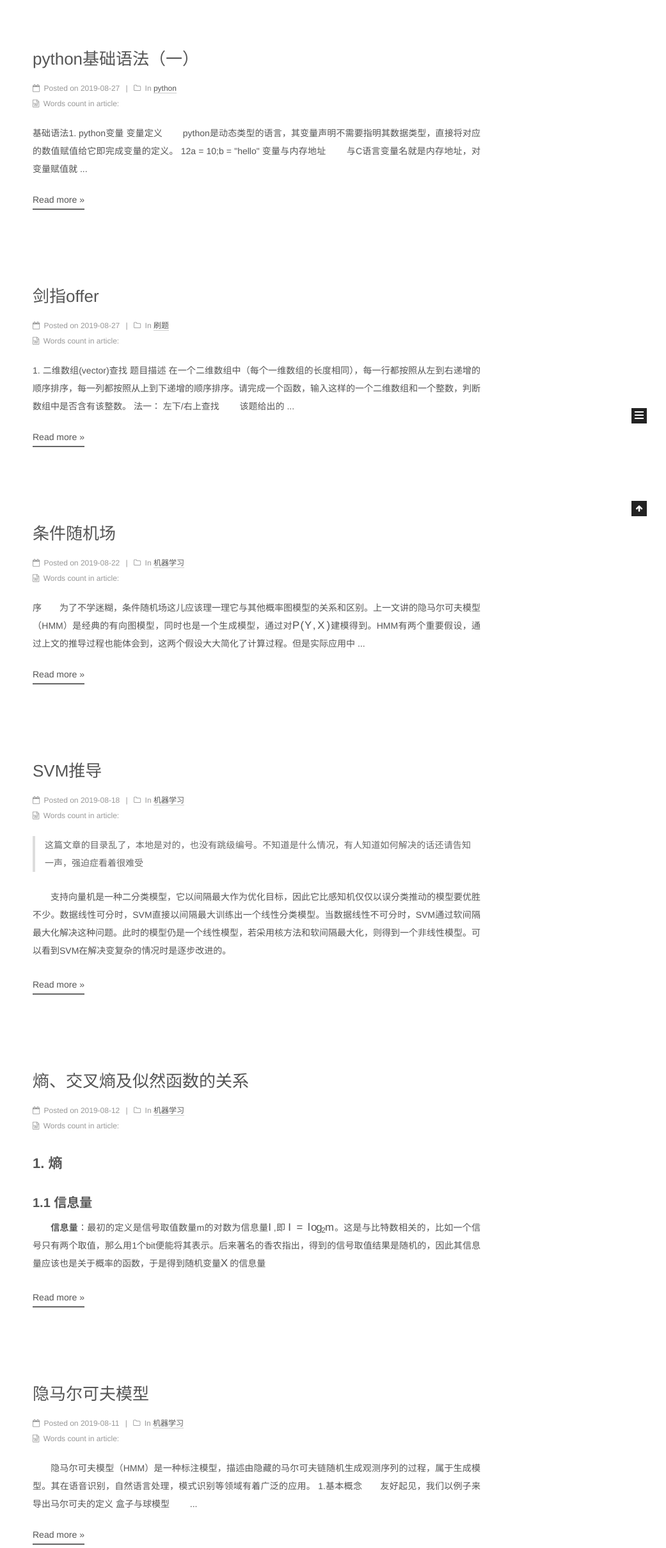
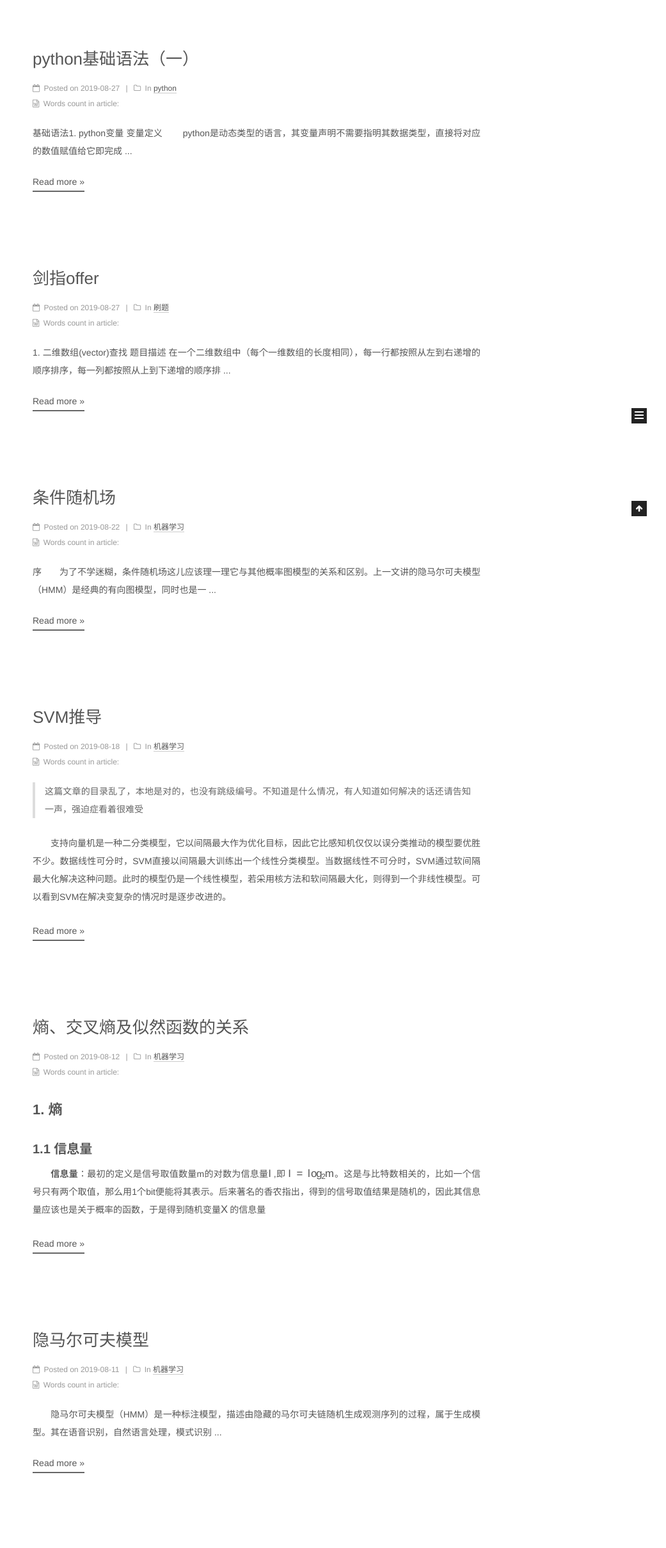
Before and after one commit to brezezee/brezezee.github.io, a plain HTML site: page index.html in a window 1280 px wide. Shown: the part 93-2513 px from the top of the page at 64% size, without its empty margins (239-1280 px from the left). Drawn offline with nearby package versions, Linux system fonts and the light colour scheme; some packages are replaced by stand-ins of ours.

Commit message:
Site updated: 2019-08-28 14:09:42

```diff
--- a/css/main.css
+++ b/css/main.css
@@ -1816,7 +1816,7 @@ pre .javascript .function {
   width: 4px;
   height: 4px;
   border-radius: 50%;
-  background: #3e21a8;
+  background: #f18b04;
 }
 .links-of-blogroll {
   font-size: 13px;
--- a/index.html
+++ b/index.html
@@ -382,12 +382,7 @@
           基础语法1. python变量
 变量定义
 
-&emsp;&emsp;python是动态类型的语言，其变量声明不需要指明其数据类型，直接将对应的数值赋值给它即完成变量的定义。
-12a = 10;b = "hello"
-
-变量与内存地址
-
-&emsp;&emsp;与C语言变量名就是内存地址，对变量赋值就
+&emsp;&emsp;python是动态类型的语言，其变量声明不需要指明其数据类型，直接将对应的数值赋值给它即完成
           ...
           <!--noindex-->
           <div class="post-button text-center">
@@ -557,9 +552,7 @@
           1. 二维数组(vector)查找
 题目描述
 
-在一个二维数组中（每个一维数组的长度相同），每一行都按照从左到右递增的顺序排序，每一列都按照从上到下递增的顺序排序。请完成一个函数，输入这样的一个二维数组和一个整数，判断数组中是否含有该整数。
-法一： 左下/右上查找
-&emsp;&emsp;该题给出的
+在一个二维数组中（每个一维数组的长度相同），每一行都按照从左到右递增的顺序排序，每一列都按照从上到下递增的顺序排
           ...
           <!--noindex-->
           <div class="post-button text-center">
@@ -726,7 +719,7 @@
 
 
 
-          序&emsp;&emsp;为了不学迷糊，条件随机场这儿应该理一理它与其他概率图模型的关系和区别。上一文讲的隐马尔可夫模型（HMM）是经典的有向图模型，同时也是一个生成模型，通过对$P(Y,X)$建模得到。HMM有两个重要假设，通过上文的推导过程也能体会到，这两个假设大大简化了计算过程。但是实际应用中
+          序&emsp;&emsp;为了不学迷糊，条件随机场这儿应该理一理它与其他概率图模型的关系和区别。上一文讲的隐马尔可夫模型（HMM）是经典的有向图模型，同时也是一
           ...
           <!--noindex-->
           <div class="post-button text-center">
@@ -1227,10 +1220,7 @@
 
 
 
-          &emsp;&emsp;隐马尔可夫模型（HMM）是一种标注模型，描述由隐藏的马尔可夫链随机生成观测序列的过程，属于生成模型。其在语音识别，自然语言处理，模式识别等领域有着广泛的应用。
-1.基本概念&emsp;&emsp;友好起见，我们以例子来导出马尔可夫的定义
-
-盒子与球模型&emsp;&emsp;
+          &emsp;&emsp;隐马尔可夫模型（HMM）是一种标注模型，描述由隐藏的马尔可夫链随机生成观测序列的过程，属于生成模型。其在语音识别，自然语言处理，模式识别
           ...
           <!--noindex-->
           <div class="post-button text-center">
@@ -1568,8 +1558,7 @@ s.t.\;\; & g_i(x) \le 0 ,\;\; i=1,\cdots, m\\
 
 
 
-          &emsp;&emsp;EM算法是一种迭代算法，是一种用于计算包含隐变量概率模型的最大似然估计方法，或极大后验概率。EM即expectation maximization，期望最大化算法。
-1. 极大似然估计&emsp;&emsp;在概率模型中，若已知事件服从的分布或者其他概率模型的参数，那么我们可
+          &emsp;&emsp;EM算法是一种迭代算法，是一种用于计算包含隐变量概率模型的最大似然估计方法，或极大后验概率。EM即expectation maximiz
           ...
           <!--noindex-->
           <div class="post-button text-center">
```
Also changed, not shown: 2019/08/27/剑指offer/index.html (+1 -1 lines).
